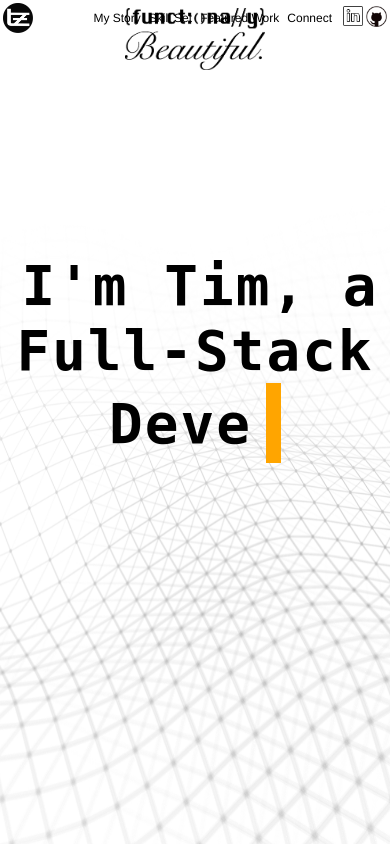
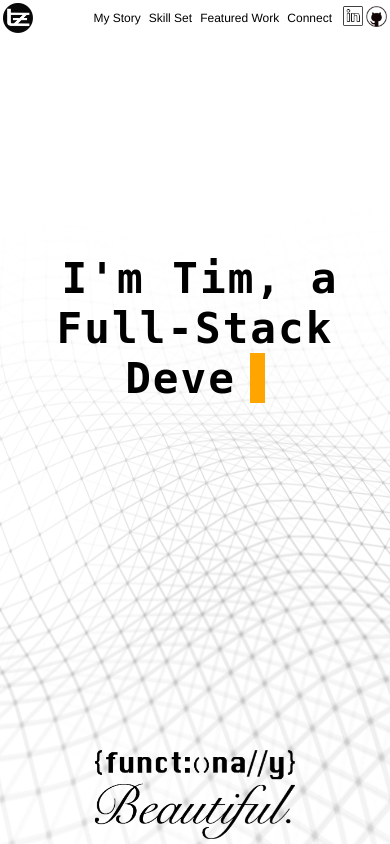
Before and after one commit to tzndr/portfolio-site, a Flask app: page / in a window 390 px wide. Run offline with Flask 2, Linux system fonts and the light colour scheme.

Commit message:
Make all new changes responsive

```diff
--- a/static/css/style.css
+++ b/static/css/style.css
@@ -78,6 +78,14 @@ a {
   position: absolute;
   left: 75px;
   top: 8px
+}
+
+.slogan-mobile {
+  display: none;
+  position: absolute;
+  bottom: 5px; left: 0; right: 0;
+  width: 200px;
+  margin: auto;
 }
 
 .nav-link {
@@ -490,6 +498,14 @@ a {
 }
 
 @media screen and (max-width: 860px) {
+  .slogan {
+    display: none;
+  }
+
+  .slogan-mobile {
+    display: block;
+  }
+
   .quote-text {
     width: 100%;
   }
@@ -531,7 +547,7 @@ a {
   }
 }
 
-@media screen and (max-width: 706px) {
+@media screen and (max-width: 759px) {
   .work-selector-container {
     width: 90%;
   }
@@ -549,9 +565,43 @@ a {
   }
 
   .slogan {
+    width: 75px;
+    left: 50px;
+    top: 13px;
+  }
+
+  .logo {
+    width: 40px;
+  }
+
+  .type-container {
+    text-align: center;
+    height: 100px;
+    width: 95%;
+    position: absolute;
+    top: 30%;
     left: 0;
     right: 0;
     margin: auto;
+  }
+
+  .type-text {
+  	display: inline;
+    vertical-align: middle;
+    padding: 10px;
+  	color: black;
+  	letter-spacing: 2px;
+    font: bold 32pt monospace;
+    margin: auto;
+  }
+
+  .type-cursor {
+  	display: inline-block;
+    vertical-align: middle;
+  	width: 15px;
+  	height: 50%;
+  	background-color: orange;
+  	animation: blink .75s step-end infinite;
   }
 
   .connect-container {
@@ -582,7 +632,7 @@ a {
   }
 }
 
-@media screen and (max-width: 620px) {
+@media screen and (max-width: 657px) {
   .nav-bar {
     top: 4px;
     right: 3px;
@@ -592,6 +642,11 @@ a {
     width: 30px;
     top: 3px;
     left: 3px;
+  }
+
+  .slogan {
+    top: 4px;
+    left: 35px;
   }
 
   .nav-link {
@@ -694,7 +749,7 @@ a {
 
   .connect-container {
     width: 100%;
-    margin: 100px auto;
+    margin: 85px auto;
   }
 
   .linkedin-img {
@@ -702,7 +757,8 @@ a {
   }
 }
 
-@media screen and (max-width: 376px) {
+@media screen and (max-width: 415px) {
+
   .info-box-data {
     font: 17pt helvetica, arial;
     font-weight: 700;
--- a/templates/index.html
+++ b/templates/index.html
@@ -22,6 +22,7 @@
 	     <span id="text" class="type-text"></span>
        <span id="cursor" class="type-cursor"></span>
     </div>
+    <img class="slogan-mobile" src="../static/img/slogan_black.png">
     <script src="../static/js/libs/knockout-3.2.0.js"></script>
     <script src="../static/js/model.js"></script>
     <script src="../static/js/app.js"></script>
```
